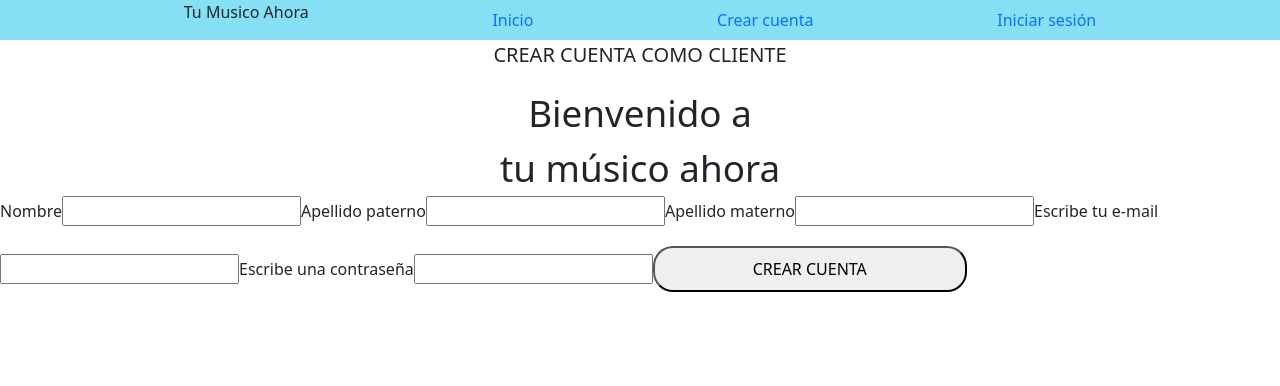
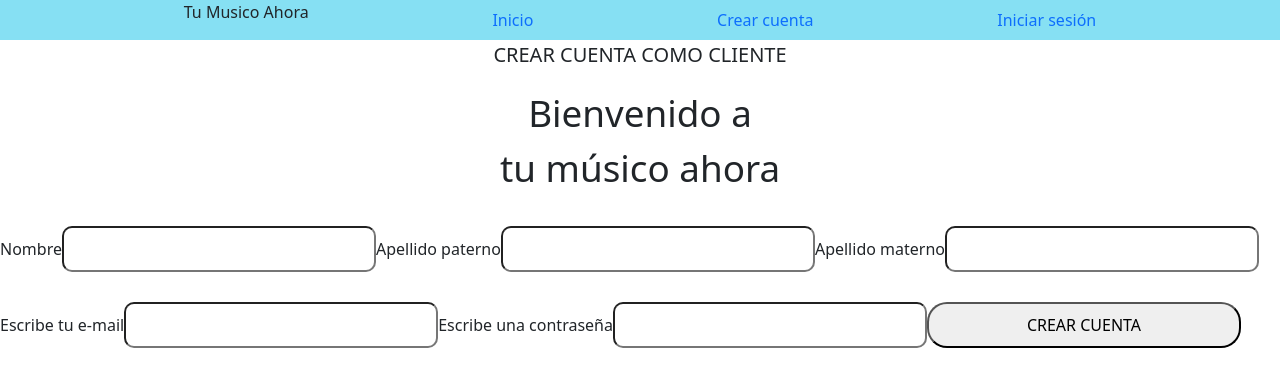
Before and after one commit to Kodemia-MusicApp/MusicApp-FrontEnd, a React app: page /crearcuenta/cliente in a window 1280 px wide. Shown: the top 386 px of the page. Built offline with nearby package versions, Linux system fonts and the light colour scheme.

Commit message:
2 files modified

```diff
--- a/src/Pages/CreateAccountUser/CreateAccountUser.jsx
+++ b/src/Pages/CreateAccountUser/CreateAccountUser.jsx
@@ -28,7 +28,7 @@ export const CreateAccountUser = () => {
                             <input type="text" className="createUser" />
 
                             <label>Escribe una contraseña</label>
-                            <input type="password" className="user" />
+                            <input type="password" className="createUser" />
 
 
                             <button className="BotonGeneral">
--- a/src/Pages/CreateAccountUser/CreateAccountUser.scss
+++ b/src/Pages/CreateAccountUser/CreateAccountUser.scss
@@ -0,0 +1,8 @@
+//INPUTS///
+.createUser {
+    width: 314px;
+    height: 46px;
+    border-radius: 10px;
+    align-items: center;
+    margin-top: 30px;
+}
```
